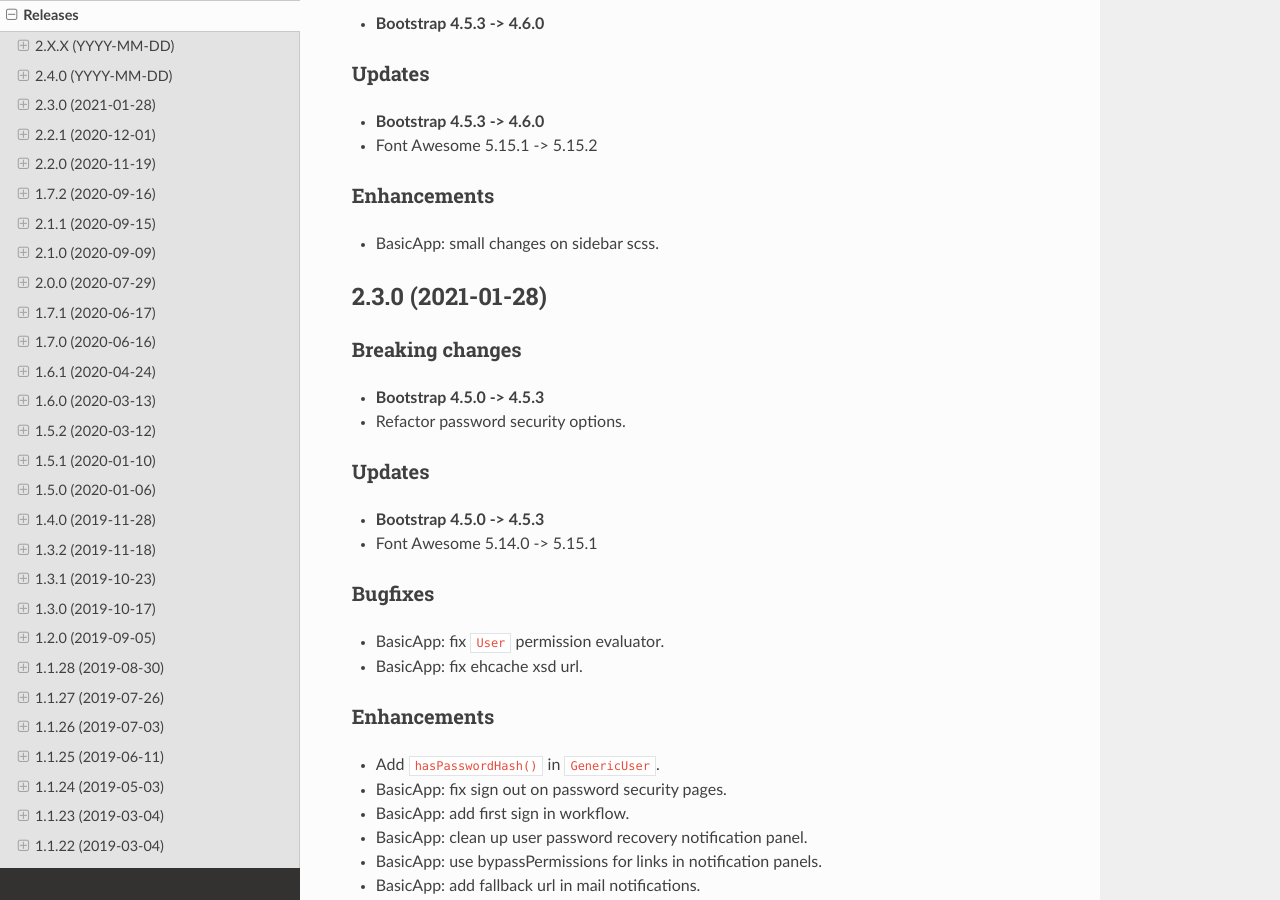
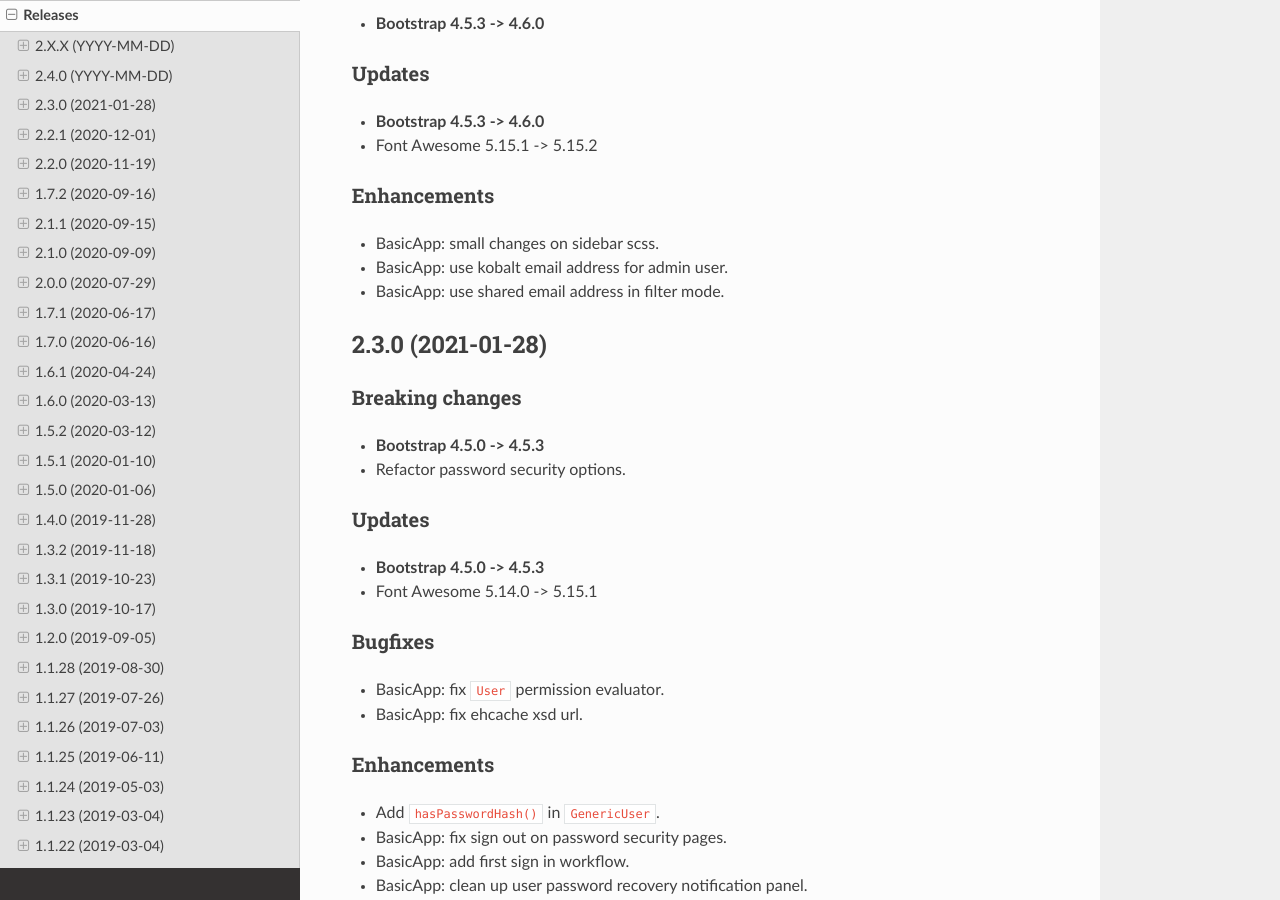
Before and after one commit to igloo-project/igloo-doc, a Sphinx documentation site: the page built from source/release-notes/releases.rst, in a window 1280 px wide and 900 px high, scrolled down 532 px. Built offline with Sphinx 7.4.7 and the Read the Docs theme 2.0.0, drawn with Linux system fonts in a browser that asks for light colours.

Commit message:
2.4.0: release notes

```diff
--- a/source/release-notes/releases.rst
+++ b/source/release-notes/releases.rst
@@ -39,6 +39,8 @@
 ************
 
 * BasicApp: small changes on sidebar scss.
+* BasicApp: use kobalt email address for admin user.
+* BasicApp: use shared email address in filter mode.
 
 .. _v2.3.0:
 
```
